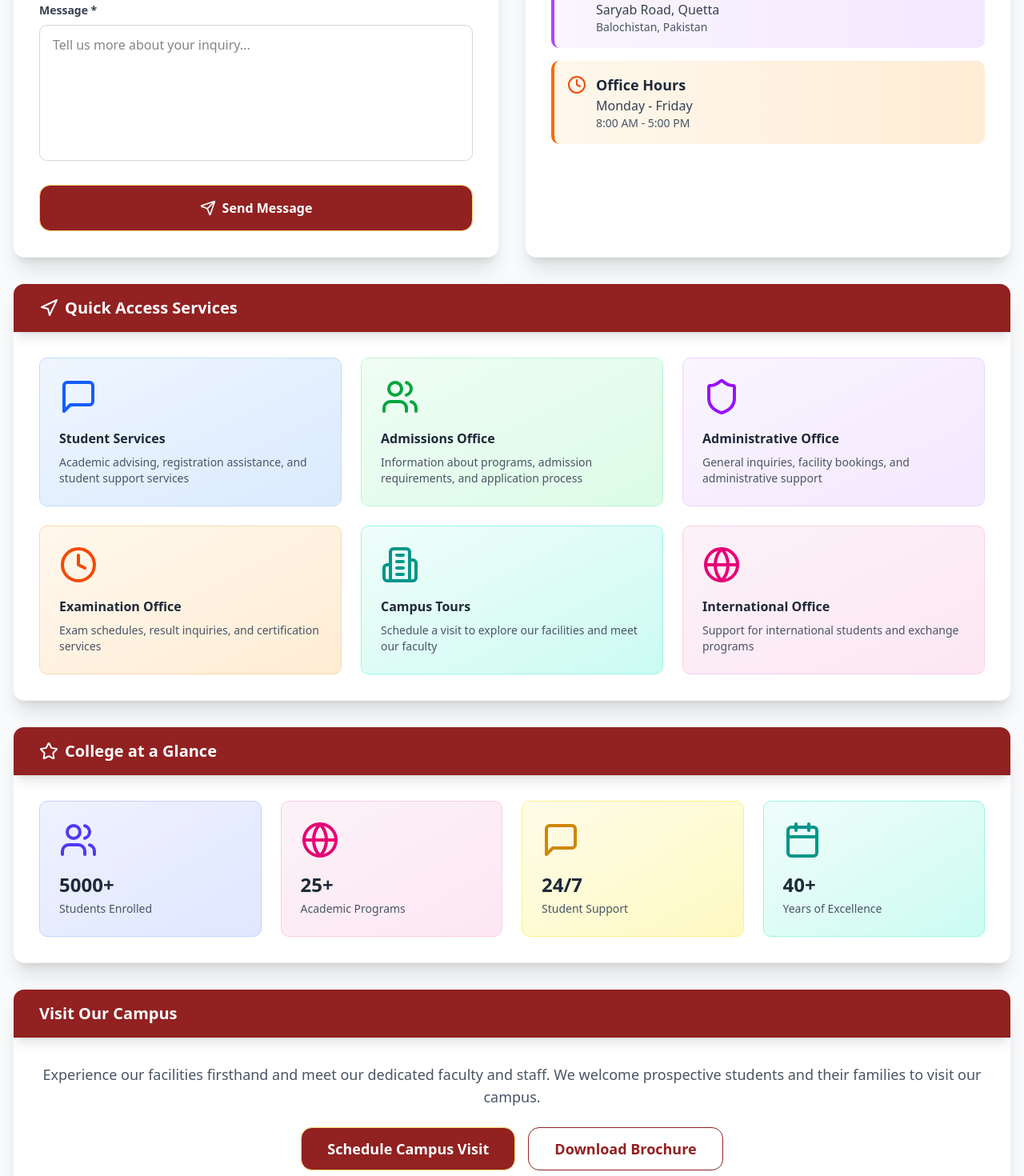
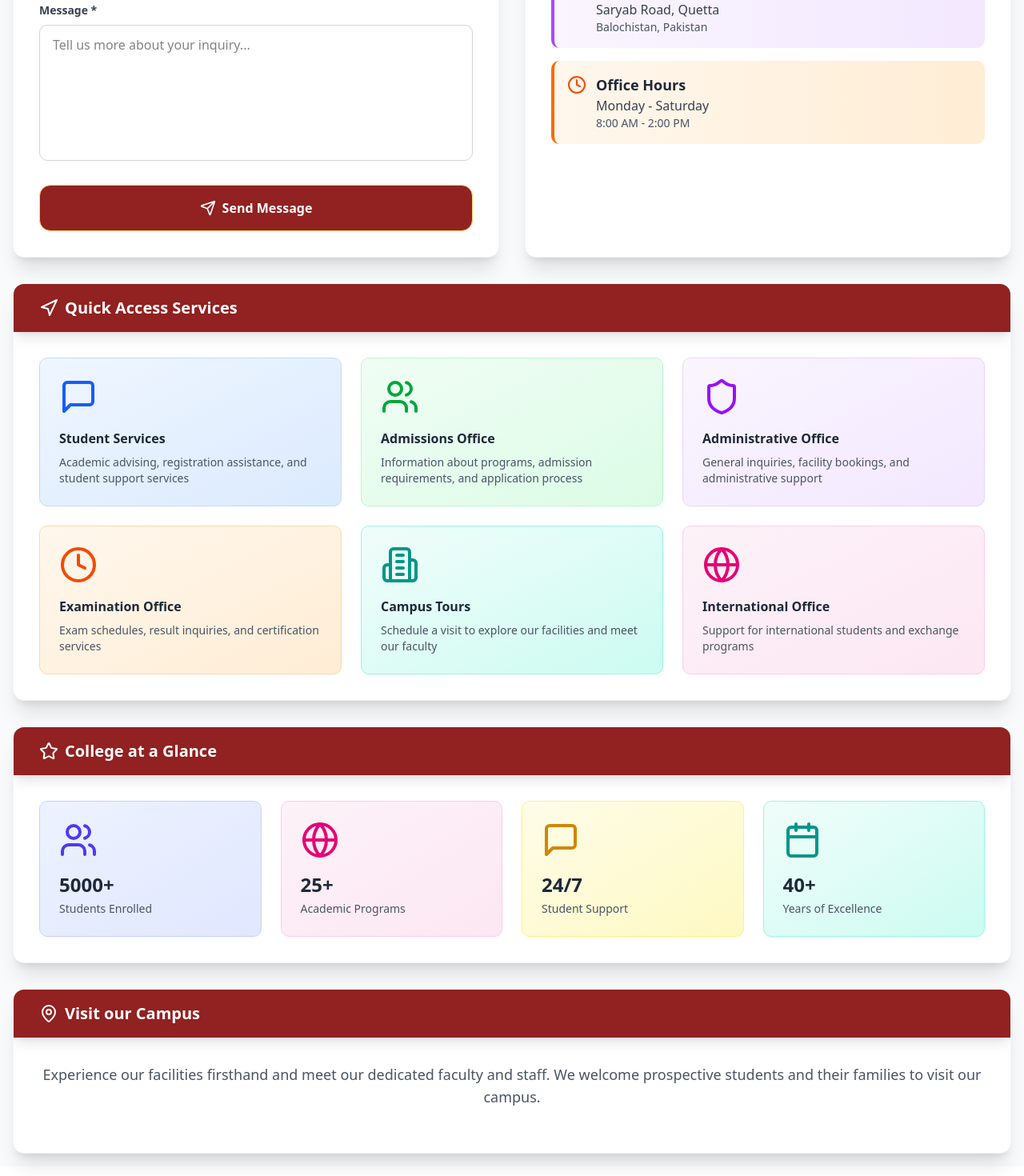
Before and after one commit to ArsalanStack/gpgcq, a Next.js app: page /contact in a window 1280 px wide. Shown: the part 960-2430 px from the top of the page at 80% size. Built offline with nearby package versions, Linux system fonts and the light colour scheme.

Commit message:
Update page.jsx

```diff
--- a/app/contact/page.jsx
+++ b/app/contact/page.jsx
@@ -116,8 +116,8 @@ if (entry.isIntersecting) {
     {
       icon: Clock,
       title: "Office Hours",
-      content: "Monday - Friday",
-      subtitle: "8:00 AM - 5:00 PM",
+      content: "Monday - Saturday",
+      subtitle: "8:00 AM - 2:00 PM",
       color: "orange"
     }
   ];
@@ -378,21 +378,16 @@ if (entry.isIntersecting) {
         initial="hidden"
         animate="visible"
       >
-        <div className="bg-[var(--primary-background)] text-white px-8 py-4 shadow-lg">
-          <h2 className="text-xl font-bold">Visit Our Campus</h2>
+         <div className="bg-[var(--primary-background)] text-white px-8 py-4 shadow-lg">
+          <h2 className="text-xl font-bold flex items-center gap-2">
+            <MapPin className="w-6 h-6" />
+            Visit our Campus
+          </h2>
         </div>
         <div className="p-8 text-center">
           <p className="text-gray-600 mb-6 text-lg">
             Experience our facilities firsthand and meet our dedicated faculty and staff. We welcome prospective students and their families to visit our campus.
           </p>
-          <div className="flex flex-col sm:flex-row gap-4 justify-center">
-            <button className="inline-block bg-[var(--primary-background)] border-[var(--secondry-color)] border-[1px] hover:border-[var(--primary-background)] hover:bg-[var(--secondry-color)] text-white hover:text-[var(--primary-background)] px-8 py-3 rounded-xl transition-all duration-300 transform hover:scale-105 hover:shadow-lg cursor-pointer font-semibold text-lg">
-              Schedule Campus Visit
-            </button>
-            <button className="inline-block bg-transparent border-[var(--primary-background)] border-[1px] hover:bg-[var(--primary-background)] text-[var(--primary-background)] hover:text-white px-8 py-3 rounded-xl transition-all duration-300 transform hover:scale-105 hover:shadow-lg cursor-pointer font-semibold text-lg">
-              Download Brochure
-            </button>
-          </div>
         </div>
       </motion.div>
     </div>
```
